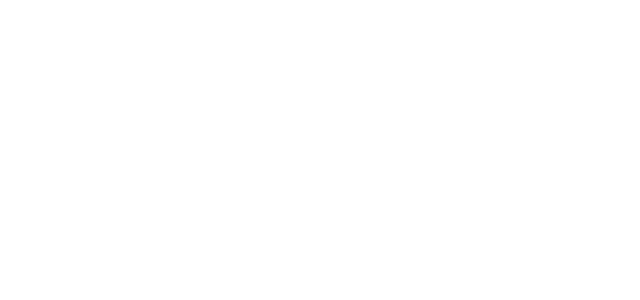
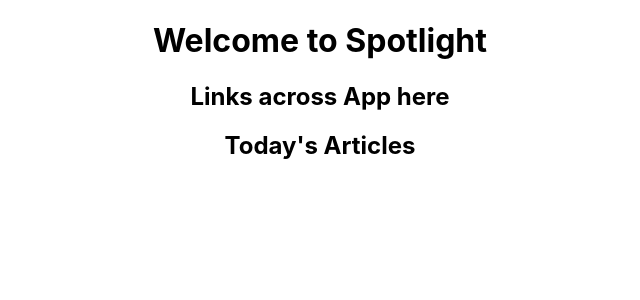
Before and after one commit to Hector-Ariceaga/cdc-spotlight-client-v1, a React (Create React App) app: page / in a window 1280 px wide. Shown: the top 300 px of the page, without its empty margins (320-960 px from the left). Built offline with nearby package versions, Linux system fonts and the light colour scheme.

Commit message:
Update proxy and stub out components

```diff
--- a/package.json
+++ b/package.json
@@ -2,6 +2,7 @@
   "name": "cdc-spotlight-client",
   "version": "0.1.0",
   "private": true,
+  "proxy": "http://localhost:5000/",
   "dependencies": {
     "react": "^16.8.2",
     "react-dom": "^16.8.2",
--- a/src/App.js
+++ b/src/App.js
@@ -1,11 +1,27 @@
 import React, { Component } from 'react';
 import './App.css';
+import Articles from './components/Articles';
+import Navbar from './components/Navbar';
 
 class App extends Component {
+
+  constructor(){
+    super()
+    this.state = {
+      articles: []
+    }
+  }
+
   render() {
     return (
       <div className="App">
-
+      <h1>Welcome to Spotlight</h1>
+        <div className="navbar">
+          <Navbar />
+        </div>
+        <div>
+          <Articles articles={this.state.articles}/>
+        </div>
       </div>
     );
   }
--- /dev/null
+++ b/src/components/Article.js
@@ -0,0 +1,13 @@
+import React from 'react';
+
+const Article = ({article}) => {
+
+    return(
+        <div>
+            {article.title}
+            {article.author}
+        </div>
+    )
+}
+
+export default Article;
--- /dev/null
+++ b/src/components/Articles.js
@@ -0,0 +1,16 @@
+import React from 'react';
+import Article from './Article';
+
+const Articles = ({articles}) => {
+    const renderArticles = articles.map((article, idx) =>
+        <Article key={idx} article={article}/>
+    )
+    return(
+        <div>
+            <h2>Today's Articles</h2>
+            {renderArticles}
+        </div>
+    )
+}
+
+export default Articles;
--- /dev/null
+++ b/src/components/Navbar.js
@@ -0,0 +1,12 @@
+import React, { Component } from 'react';
+
+export default class Navbar extends Component {
+
+    render() {
+        return (
+            <div>
+                <h2>Links across App here</h2>
+            </div>
+        )
+    }
+}
```
